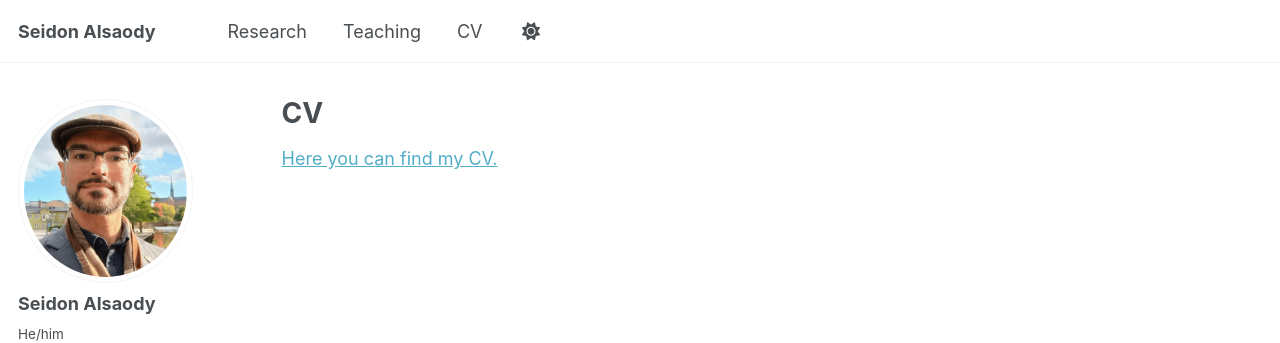
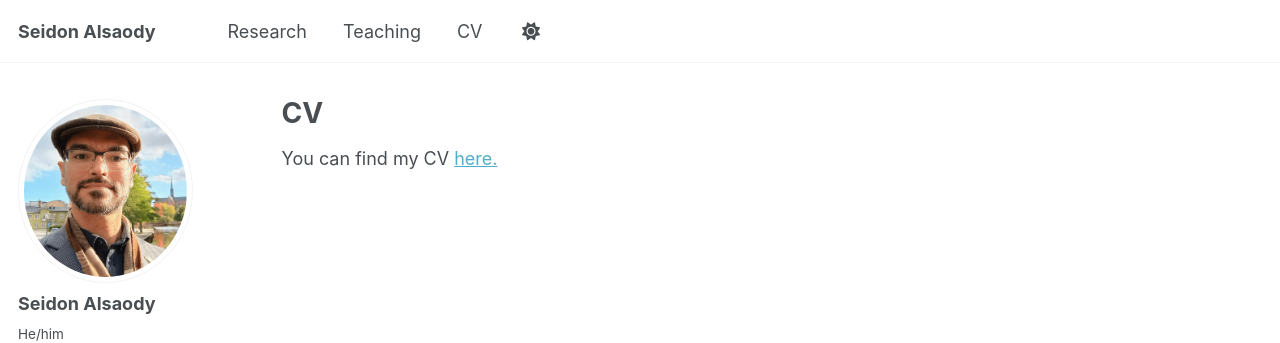
Before and after one commit to seidon-alsaody/seidon-alsaody.github.io, a Jekyll site: the page built from _pages/cv.md, in a window 1280 px wide. Shown: the top 343 px of the page. Built offline with Jekyll 4.4.1, drawn with Linux system fonts in a browser that asks for light colours; some web fonts are replaced; a script that is not in the unit is left out.

Commit message:
Update cv.md

```diff
--- a/_pages/cv.md
+++ b/_pages/cv.md
@@ -7,5 +7,5 @@ redirect_from:
   - /resume
 ---
 <p>
-<a href="CV21oct2025.pdf" target="_blank">Here you can find my CV.</a>
+You can find my CV <a href="CV21oct2025.pdf" target="_blank"> here.</a>
 </p>
```
